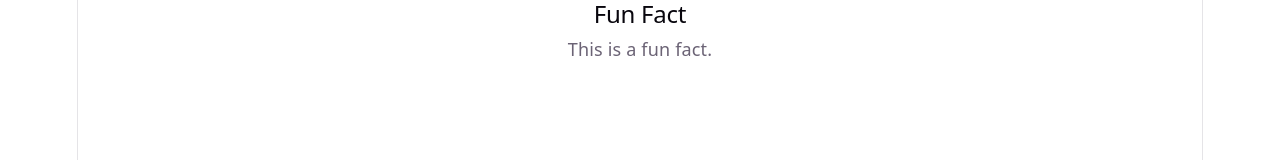
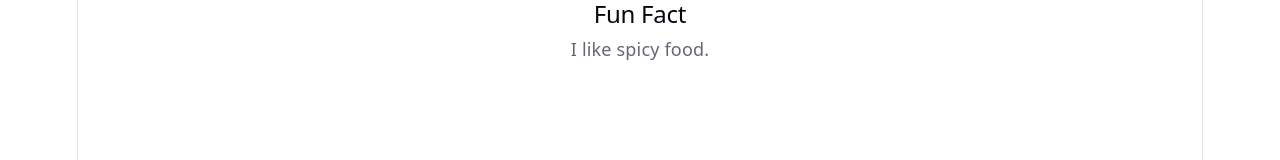
Before and after one commit to DarienArthur-Gocken/react-app, a React (Vite) app: page / in a window 1280 px wide. Shown: the top 160 px of the page. Built offline with nearby package versions, Linux system fonts and the light colour scheme.

Commit message:
converted card to prop

```diff
--- a/src/App.jsx
+++ b/src/App.jsx
@@ -3,7 +3,7 @@ import FunFactCard from "./FunFactCard";
 function App() {
   return (
     <div>
-      <FunFactCard />
+      <FunFactCard fact="I like spicy food." />
     </div>
   );
 }
--- a/src/FunFactCard.jsx
+++ b/src/FunFactCard.jsx
@@ -1,8 +1,8 @@
-function FunFactCard() {
+function FunFactCard({ fact }) {
   return (
     <div>
       <h2>Fun Fact</h2>
-      <p>This is a fun fact.</p>
+      <p>{fact}</p>
     </div>
   );
 }
```
